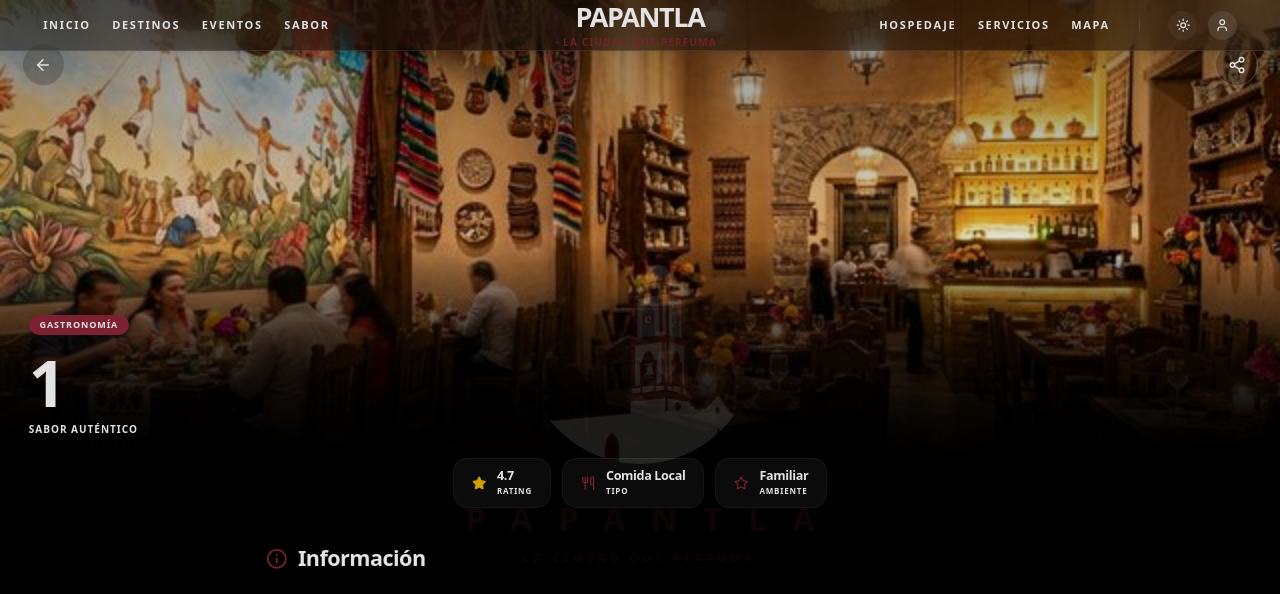
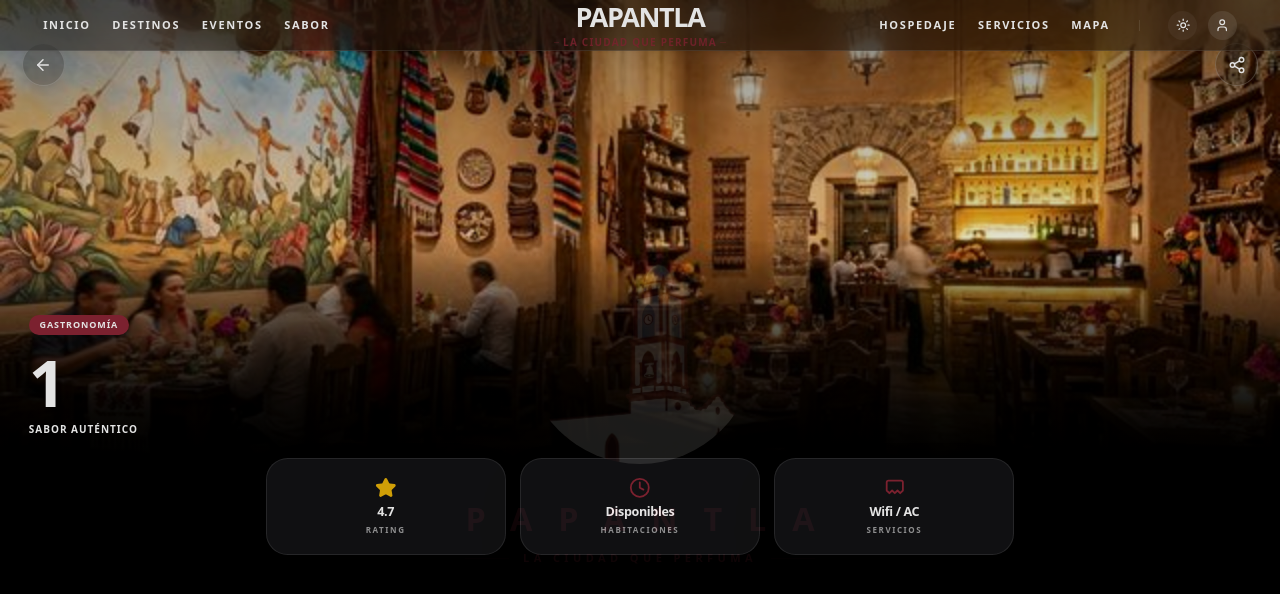
Before and after one commit to krisyiser/tesis, a Next.js app: page /sabor/1 in a window 1280 px wide. Shown: the top 594 px of the page. Built offline with nearby package versions, Linux system fonts and the light colour scheme.

Commit message:
DetailView improvements: unified stats layout, gallery carousel, and real map preview

```diff
--- a/components/DetailView.tsx
+++ b/components/DetailView.tsx
@@ -1,7 +1,8 @@
 "use client";
 
-import { motion } from "framer-motion";
-import { ArrowLeft, MapPin, Share2, Star, Clock, Info } from "lucide-react";
+import { useState } from "react";
+import { motion, AnimatePresence } from "framer-motion";
+import { ArrowLeft, MapPin, Share2, Star, Clock, Info, X, ChevronLeft, ChevronRight } from "lucide-react";
 import { useRouter } from "next/navigation";
 import Image from "next/image";
 
@@ -29,9 +30,22 @@ export default function DetailView({
   gallery,
 }: DetailViewProps) {
   const router = useRouter();
+  const [activeImage, setActiveImage] = useState<number | null>(null);
+
+  const nextImage = () => {
+    if (gallery && activeImage !== null) {
+      setActiveImage((activeImage + 1) % gallery.length);
+    }
+  };
+
+  const prevImage = () => {
+    if (gallery && activeImage !== null) {
+      setActiveImage((activeImage - 1 + gallery.length) % gallery.length);
+    }
+  };
 
   return (
-    <div className="min-h-screen bg-background pb-32">
+    <div className="min-h-screen bg-background pb-32 font-sans">
       {/* Cinematic Header Image */}
       <div className="relative h-[60vh] w-full overflow-hidden">
         <motion.div
@@ -45,6 +59,7 @@ export default function DetailView({
             alt={title}
             fill
             className="w-full h-full object-cover"
+            priority
           />
         </motion.div>
 
@@ -56,11 +71,11 @@ export default function DetailView({
         <div className="absolute top-12 left-6 right-6 flex items-center justify-between z-10">
           <button
             onClick={() => router.back()}
-            className="w-12 h-12 rounded-full bg-black/20 backdrop-blur-3xl border border-white/20 flex items-center justify-center text-white active:scale-90 transition-all"
+            className="w-12 h-12 rounded-full bg-black/20 backdrop-blur-3xl border border-white/20 flex items-center justify-center text-white active:scale-90 transition-all shadow-xl"
           >
             <ArrowLeft className="w-5 h-5" />
           </button>
-          <button className="w-12 h-12 rounded-full bg-black/20 backdrop-blur-3xl border border-white/20 flex items-center justify-center text-white active:scale-90 transition-all">
+          <button className="w-12 h-12 rounded-full bg-black/20 backdrop-blur-3xl border border-white/20 flex items-center justify-center text-white active:scale-90 transition-all shadow-xl">
             <Share2 className="w-5 h-5" />
           </button>
         </div>
@@ -90,26 +105,33 @@ export default function DetailView({
       {/* Content Section */}
       <div className="px-8 flex flex-col gap-10 -mt-6 relative z-10 lg:max-w-4xl lg:mx-auto">
 
-        {/* Quick Stats - Centered and small */}
-        <div className="flex flex-wrap items-center justify-center gap-3">
-          {rating && (
-            <div className="bg-white/50 dark:bg-white/5 border border-black/5 dark:border-white/5 rounded-2xl p-3 px-5 flex items-center gap-3 shadow-xl backdrop-blur-md">
-              <Star className="w-4 h-4 text-yellow-500 fill-yellow-500" />
-              <div className="flex flex-col">
-                <span className="text-sm font-black leading-none">{rating}</span>
-                <span className="text-[8px] text-muted-foreground font-black uppercase tracking-widest mt-0.5">Rating</span>
-              </div>
+        {/* Quick Stats - Perfect single line alignment */}
+        <div className="grid grid-cols-3 gap-4 w-full">
+          <div className="bg-white/80 dark:bg-zinc-900/80 border border-black/5 dark:border-white/10 rounded-3xl p-5 flex flex-col items-center justify-center gap-2 shadow-2xl backdrop-blur-2xl transition-all hover:scale-105 active:scale-95 group text-center">
+            <Star className="w-6 h-6 text-yellow-500 fill-yellow-500 transition-transform group-hover:rotate-12" />
+            <div className="flex flex-col items-center">
+              <span className="text-sm font-black leading-none">{rating || "4.5"}</span>
+              <span className="text-[8px] text-muted-foreground font-black uppercase tracking-[0.2em] mt-1.5 opacity-60">Rating</span>
             </div>
-          )}
-          {details?.map((detail, i) => (
-            <div key={i} className="bg-white/50 dark:bg-white/5 border border-black/5 dark:border-white/5 rounded-2xl p-3 px-5 flex items-center gap-3 shadow-xl backdrop-blur-md">
-              <detail.icon className="w-4 h-4 text-primary" />
-              <div className="flex flex-col">
-                <span className="text-sm font-black leading-none">{detail.value}</span>
-                <span className="text-[8px] text-muted-foreground font-black uppercase tracking-widest mt-0.5">{detail.label}</span>
-              </div>
+          </div>
+
+          <div className="bg-white/80 dark:bg-zinc-900/80 border border-black/5 dark:border-white/10 rounded-3xl p-5 flex flex-col items-center justify-center gap-2 shadow-2xl backdrop-blur-2xl transition-all hover:scale-105 active:scale-95 group text-center">
+            <Clock className="w-6 h-6 text-primary transition-transform group-hover:-rotate-12" />
+            <div className="flex flex-col items-center">
+              <span className="text-sm font-black leading-none">Disponibles</span>
+              <span className="text-[8px] text-muted-foreground font-black uppercase tracking-[0.2em] mt-1.5 opacity-60">Habitaciones</span>
             </div>
-          ))}
+          </div>
+
+          <div className="bg-white/80 dark:bg-zinc-900/80 border border-black/5 dark:border-white/10 rounded-3xl p-5 flex flex-col items-center justify-center gap-2 shadow-2xl backdrop-blur-2xl transition-all hover:scale-105 active:scale-95 group text-center">
+             <div className="w-6 h-6 text-primary transition-transform group-hover:scale-110">
+                <svg viewBox="0 0 24 24" fill="none" stroke="currentColor" strokeWidth="2" strokeLinecap="round" strokeLinejoin="round" className="w-full h-full"><path d="M21 15V6a2 2 0 0 0-2-2H5a2 2 0 0 0-2 2v9l3 3 3-3 3 3 3-3 3 3Z"/></svg>
+             </div>
+            <div className="flex flex-col items-center">
+              <span className="text-sm font-black leading-none">Wifi / AC</span>
+              <span className="text-[8px] text-muted-foreground font-black uppercase tracking-[0.2em] mt-1.5 opacity-60">Servicios</span>
+            </div>
+          </div>
         </div>
 
         {/* Main Text */}
@@ -126,20 +148,86 @@ export default function DetailView({
         {/* Gallery Section */}
         {gallery && gallery.length > 0 && (
           <div className="flex flex-col gap-6">
-            <h2 className="text-2xl font-black tracking-tight">Galería de Imágenes</h2>
-            <div className="grid grid-cols-2 gap-4">
+            <h2 className="text-2xl font-black tracking-tight flex items-center gap-3">
+               <svg viewBox="0 0 24 24" fill="none" stroke="currentColor" strokeWidth="2" strokeLinecap="round" strokeLinejoin="round" className="w-6 h-6 text-primary"><rect width="18" height="18" x="3" y="3" rx="2" ry="2"/><circle cx="9" cy="9" r="2"/><path d="m21 15-3.086-3.086a2 2 0 0 0-2.828 0L6 21"/></svg>
+               Galería de Imágenes
+            </h2>
+            <div className="grid grid-cols-2 md:grid-cols-3 gap-4">
               {gallery.map((img, i) => (
                 <motion.div
                   key={i}
+                  layoutId={`image-${i}`}
                   whileHover={{ scale: 1.02 }}
-                  className="aspect-square relative rounded-[30px] overflow-hidden border border-black/5 dark:border-white/5 shadow-xl"
+                  onClick={() => setActiveImage(i)}
+                  className="aspect-square relative rounded-[30px] overflow-hidden border border-black/5 dark:border-white/5 shadow-xl cursor-pointer group"
                 >
-                  <Image src={img} alt={`Gallery ${i}`} fill className="w-full h-full object-cover" />
+                  <Image
+                    src={img}
+                    alt={`Gallery ${i}`}
+                    fill
+                    className="w-full h-full object-cover transition-transform group-hover:scale-110"
+                  />
+                  <div className="absolute inset-0 bg-black/0 group-hover:bg-black/20 transition-colors flex items-center justify-center">
+                     <span className="opacity-0 group-hover:opacity-100 text-white font-black text-[10px] uppercase tracking-widest translate-y-2 group-hover:translate-y-0 transition-all">Ver Imagen</span>
+                  </div>
                 </motion.div>
               ))}
             </div>
           </div>
         )}
+
+        {/* Carousel Modal */}
+        <AnimatePresence>
+          {activeImage !== null && gallery && (
+            <motion.div
+              initial={{ opacity: 0 }}
+              animate={{ opacity: 1 }}
+              exit={{ opacity: 0 }}
+              className="fixed inset-0 z-[100] bg-black/95 flex items-center justify-center p-4 md:p-10 backdrop-blur-xl"
+            >
+              <button
+                onClick={() => setActiveImage(null)}
+                className="absolute top-8 right-8 text-white/40 hover:text-white transition-all z-[110] active:scale-90"
+              >
+                <X className="w-10 h-10" />
+              </button>
+
+              <button
+                onClick={(e) => { e.stopPropagation(); prevImage(); }}
+                className="absolute left-4 md:left-8 text-white/40 hover:text-white transition-all z-[110] active:scale-90 p-4"
+              >
+                <ChevronLeft className="w-12 h-12" />
+              </button>
+
+              <button
+                onClick={(e) => { e.stopPropagation(); nextImage(); }}
+                className="absolute right-4 md:right-8 text-white/40 hover:text-white transition-all z-[110] active:scale-90 p-4"
+              >
+                <ChevronRight className="w-12 h-12" />
+              </button>
+
+              <motion.div
+                key={activeImage}
+                initial={{ scale: 0.9, opacity: 0 }}
+                animate={{ scale: 1, opacity: 1 }}
+                exit={{ scale: 0.9, opacity: 0 }}
+                className="relative w-full h-full max-w-5xl max-h-[80vh]"
+                onClick={(e) => e.stopPropagation()}
+              >
+                <Image
+                  src={gallery[activeImage]}
+                  alt="Full size"
+                  fill
+                  className="object-contain"
+                />
+              </motion.div>
+
+              <div className="absolute bottom-8 left-1/2 -translate-x-1/2 text-white/40 font-black text-sm tracking-[0.3em] uppercase">
+                {activeImage + 1} / {gallery.length}
+              </div>
+            </motion.div>
+          )}
+        </AnimatePresence>
 
         {/* Location Section */}
         {location && (
@@ -149,11 +237,7 @@ export default function DetailView({
                Ubicación
             </h2>
             <div className="w-full bg-gray-100 dark:bg-white/5 rounded-[40px] border border-black/5 dark:border-white/5 relative overflow-hidden group shadow-2xl">
-               <div className="absolute inset-0 opacity-20 dark:opacity-10 pointer-events-none">
-                  <div className="absolute inset-0" style={{ backgroundImage: 'radial-gradient(circle at 2px 2px, currentColor 1px, transparent 0)', backgroundSize: '24px 24px' }}></div>
-               </div>
-
-               <div className="p-8 pb-32">
+               <div className="p-8">
                   <div className="flex items-start gap-4">
                      <div className="w-12 h-12 rounded-2xl bg-primary/20 flex items-center justify-center shrink-0">
                         <MapPin className="w-6 h-6 text-primary" />
@@ -163,29 +247,26 @@ export default function DetailView({
                         <p className="text-lg font-bold text-foreground leading-snug">
                            {location}
                         </p>
-                        <p className="text-xs text-muted-foreground font-medium">
-                           Papantla de Olarte, Veracruz, México.
-                        </p>
                      </div>
                   </div>
                </div>
 
-               <div className="h-48 w-full bg-zinc-200 dark:bg-zinc-800 relative">
-                  {/* Stylized Map View */}
-                  <div className="absolute inset-0 flex items-center justify-center">
-                     <div className="relative">
-                        <div className="w-20 h-20 bg-primary/20 rounded-full animate-ping absolute -inset-6 opacity-30"></div>
-                        <div className="w-8 h-8 bg-primary rounded-full border-4 border-white dark:border-zinc-900 shadow-xl relative z-10 flex items-center justify-center">
-                           <div className="w-2 h-2 bg-white rounded-full"></div>
-                        </div>
-                     </div>
-                  </div>
+               <div className="h-[400px] w-full relative">
+                  {/* Real Google Maps Iframe */}
+                  <iframe
+                    width="100%"
+                    height="100%"
+                    style={{ border: 0 }}
+                    loading="lazy"
+                    allowFullScreen
+                    className="grayscale dark:invert transition-all group-hover:grayscale-0 dark:group-hover:invert-0"
+                    src={`https://www.google.com/maps?q=${encodeURIComponent(title + " " + location)}&output=embed`}
+                  />
 
                   {/* Open Maps Button Overlay */}
-                  <div className="absolute inset-0 bg-gradient-to-t from-black/20 to-transparent pointer-events-none"></div>
                   <button
                      onClick={() => window.open(`https://www.google.com/maps/search/${encodeURIComponent(title + " " + location)}`, "_blank")}
-                     className="absolute bottom-6 right-6 bg-primary text-white px-8 py-4 rounded-2xl font-black text-[10px] uppercase tracking-[0.2em] shadow-2xl flex items-center gap-3 group-hover:scale-105 active:scale-95 transition-all"
+                     className="absolute bottom-6 right-6 bg-primary text-white px-8 py-4 rounded-2xl font-black text-[10px] uppercase tracking-[0.2em] shadow-2xl flex items-center gap-3 hover:scale-105 active:scale-95 transition-all"
                   >
                      <ExternalLink className="w-4 h-4" /> Abrir en Google Maps
                   </button>
```
